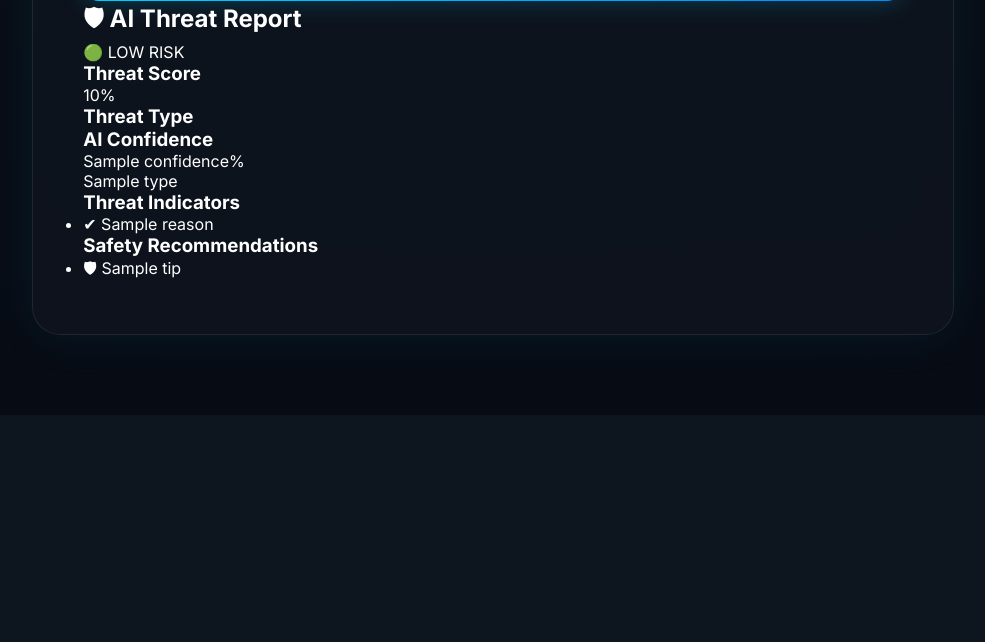
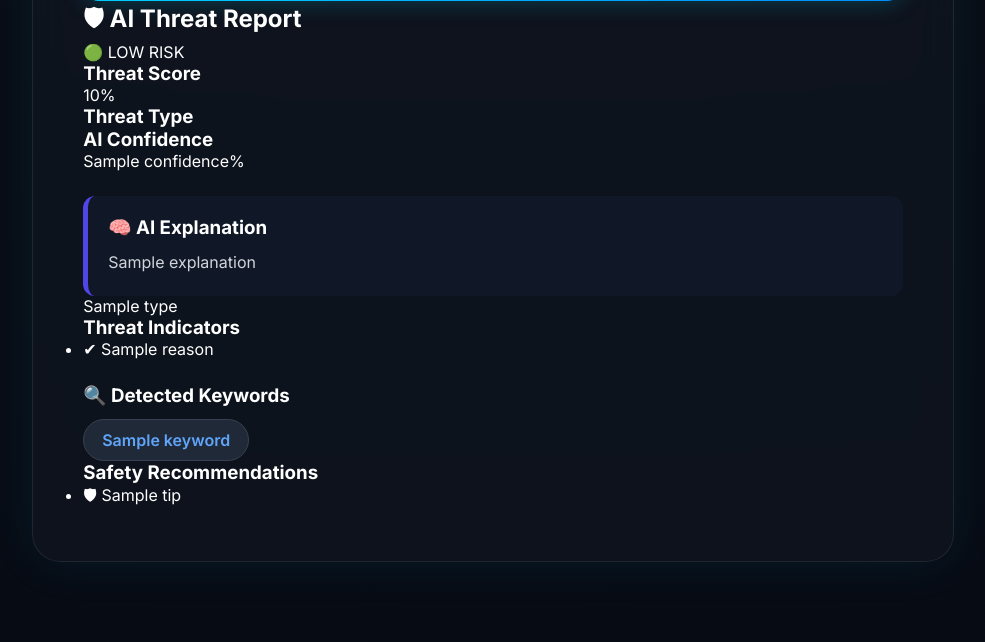
Before and after one commit to student-mitali/ScamShield-AI, a Flask app: template templates/index.html in a window 1280 px wide. Shown: the part 2883-3525 px from the top of the page, without its empty margins (147-1132 px from the left). Before the commit the page ends 3218 px from the top, so only its background shows below. Run offline with Flask 3, Linux system fonts and the light colour scheme; the template is opened without the code that fills it: most values are stand-ins (such as "Sample title", 1, 10 or a date in 2020).

Commit message:
Added detected keywords section

```diff
--- a/static/style.css
+++ b/static/style.css
@@ -940,3 +940,67 @@ LOADING SCREEN
     box-shadow:0 0 40px rgba(0,212,255,.45);
 
 }
+.explanation-box{
+
+    margin-top:25px;
+
+    background:#101827;
+
+    border-left:5px solid #4F46E5;
+
+    padding:20px;
+
+    border-radius:12px;
+
+}
+
+.explanation-box h3{
+
+    color:white;
+
+    margin-bottom:10px;
+
+}
+
+.explanation-box p{
+
+    color:#d1d5db;
+
+    line-height:1.7;
+
+    font-size:16px;
+
+}
+.keywords-box{
+
+    margin-top:25px;
+
+}
+
+.keyword-list{
+
+    display:flex;
+
+    flex-wrap:wrap;
+
+    gap:12px;
+
+    margin-top:12px;
+
+}
+
+.keyword{
+
+    background:#1f2937;
+
+    color:#60a5fa;
+
+    padding:10px 18px;
+
+    border-radius:999px;
+
+    border:1px solid #374151;
+
+    font-weight:600;
+
+}
--- a/templates/index.html
+++ b/templates/index.html
@@ -361,6 +361,13 @@
     <p>{{ result.confidence }}%</p>
 
 </div>
+<div class="explanation-box">
+
+    <h3>🧠 AI Explanation</h3>
+
+    <p>{{ result.explanation }}</p>
+
+</div>
 
         <p>{{ result.type }}</p>
 
@@ -379,6 +386,19 @@
         </ul>
 
     </div>
+    <div class="keywords-box">
+
+    <h3>🔍 Detected Keywords</h3>
+
+    <div class="keyword-list">
+
+        {% for keyword in result.keywords %}
+            <span class="keyword">{{ keyword }}</span>
+        {% endfor %}
+
+    </div>
+
+</div>
 
     <div class="tip-box">
 
```
Also changed, not shown: analyzer.py (+45 -2 lines).
